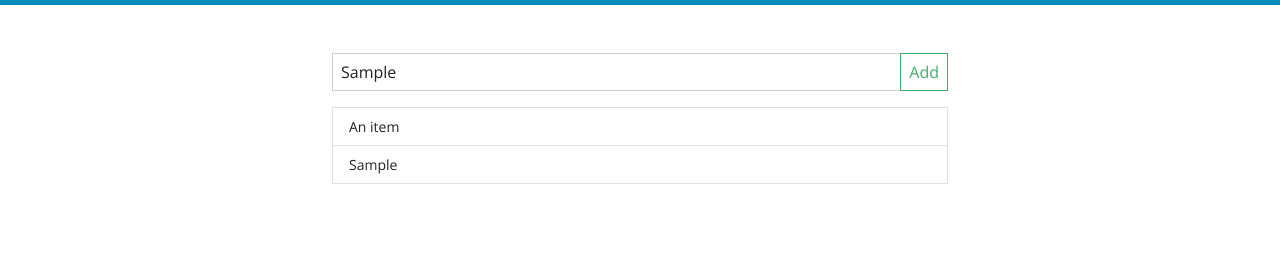
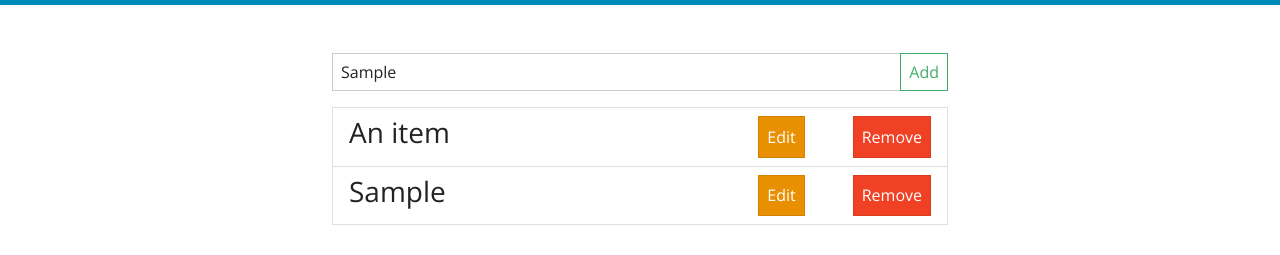
Before and after one commit to nehreetkaur/JS-Crud, a plain HTML site: page index.html in a window 1280 px wide. Both pictures are taken after typing "Sample" into the empty fields and a click on the button "Add". Shown: the part 51-306 px from the top of the page. Drawn offline with nearby package versions, Linux system fonts and the light colour scheme.

Commit message:
functions completed

```diff
--- a/index.html
+++ b/index.html
@@ -51,7 +51,11 @@
 
 
   <ul id="parentList" class="list-group">
-    <li class="list-group-item">An item</li>
+    <li class="list-group-item d-flex justify-content-between">
+        <h3 class="flex-grow-1">An item </h3>
+        <button class="btn btn-warning mx-5" onClick="editText(this)">Edit</button>
+        <button class="btn btn-danger" onClick="removeText(this)">Remove</button>
+    </li>
 
   </ul>
         </div>
--- a/style.js
+++ b/style.js
@@ -1,14 +1,58 @@
 let addBtn= document.getElementById("add_btn");
 addBtn.addEventListener("click",addChapter);
+
+let uiElem=document.getElementById("parentList");
 function addChapter(e){
 //console.log(e)
+if(uiElem.children[0].className=="empty"){
+    uiElem.children[0].remove();
+}
 let currentBtn=e.currentTarget;
 let currentInput=currentBtn.previousElementSibling
-console.log(currentInput.value);
+let value=currentInput.value;
+
+
+
 let newli=document.createElement('li');
-newli.classList.add('list-group-item');
-newli.textContent=currentInput.value;
-let uiElem=document.getElementById("parentList");
+//newli.classList.add('list-group-item');
+newli.className="list-group-item d-flex justify-content-between"
+newli.innerHTML=`<h3 class="flex-grow-1"> ${value}</h3>
+<button class="btn btn-warning mx-5  onClick="editText(this)">Edit</button>
+<button class="btn btn-danger" onClick="removeText(this)">Remove</button>`
+
 uiElem.append(newli)
 
 }
+
+function removeText(currElem){
+
+    currElem.parentElement.remove();
+    let uiElem=document.getElementById("parentList");
+    if(uiElem.children.length <=0){
+        let msg=document.createElement("h3");
+        msg.classList.add("empty")
+        msg.textContent="Please new Text to make a list";
+        uiElem.append(msg);
+    }
+}
+
+function editText(elem){
+    if(elem.textContent=="Done"){
+        elem.textContent="Edit"
+        let currentElemText=elem.previousElementSibling.value;
+        let currHeading=document.createElement('h3');
+        currHeading.className="flex-grow-1";
+        currHeading.textContent=currentElemText;
+        elem.parentElement.replaceChild(currHeading,elem.previousElementSibling)
+    }
+    else{
+        elem.textContent="Done";
+    let currentElemText=elem.previousElementSibling.textContent;
+    let inputElem=document.createElement('input');
+    inputElem.type="text"
+    inputElem.className="form-control"
+    inputElem.placeholder="text"
+    inputElem.value=currentElemText;
+    elem.parentElement.replaceChild(inputElem,elem.previousElementSibling)
+    }
+}
```
